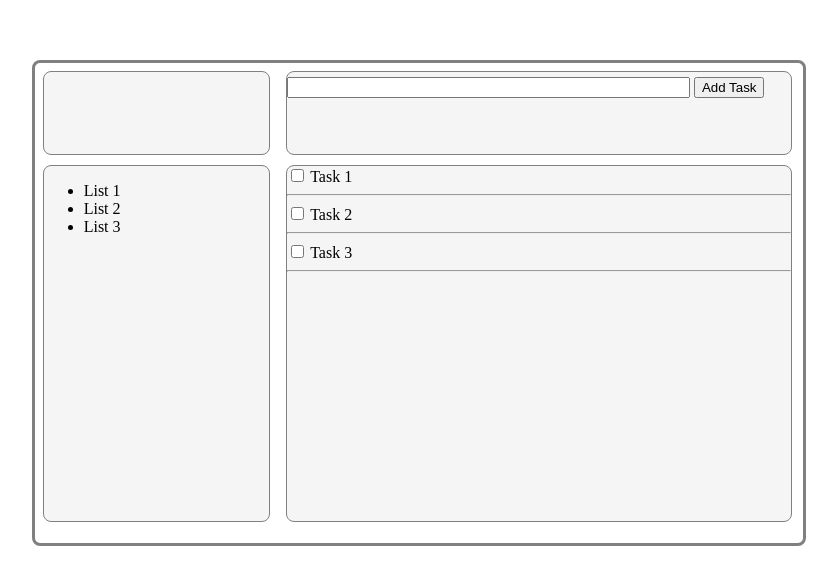
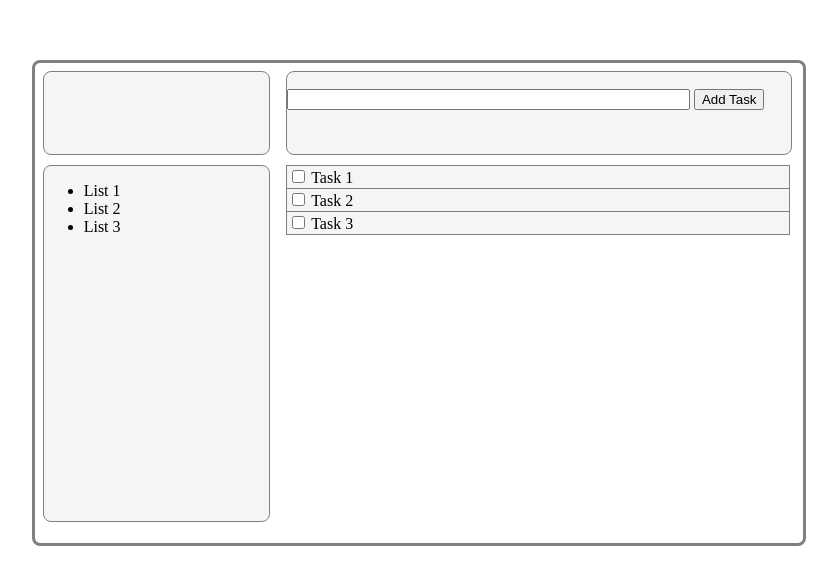
Before and after one commit to srikanth235/ClientTODOApp, a plain HTML site: page index.html in a window 1280 px wide. Shown: the part 204-788 px from the top of the page, without its empty margins (232-1069 px from the left). Drawn offline with nearby package versions, Linux system fonts and the light colour scheme.

Commit message:
Moving the task list implementation from div to table;

```diff
--- a/index.html
+++ b/index.html
@@ -1,6 +1,8 @@
 <html>
 <head>
 <link rel = "stylesheet" href = "stylesheet.css">
+<script src="http://cs498stk.appspot.com/jquery/1.2.0/jquery-1.8.2.min.js"></script>
+<script src="domevents.js"></script>
 </head>
 <body>
 <div class="container">
@@ -9,8 +11,8 @@
         </div>
         <div class = "rhs-top-box">
             <div class = "add-item">
-                <input class="user-input" type="text">
-                <input type = "button" value="Add Task">
+                <input id="user-input" type = "text" value = ""/>
+                <input id="add-task" type = "button" value="Add Task"/>
             </div>
         </div>
     </div>
@@ -23,12 +25,13 @@
             </ul>
         </div>
         <div class = "rhs-bottom-box">
-            <input type="checkbox" name="Task1" value="Task1"/> Task 1<br> <hr>
-            <input type="checkbox" name="Task2" value="Task2"/> Task 2<br> <hr>
-            <input type="checkbox" name="Task3" value="Task3"/> Task 3<br> <hr>
+            <table id="task-list" >
+                <tr><td><input type="checkbox" name="Task1" value="Task1"/> Task 1 </td></tr>
+                <tr><td><input type="checkbox" name="Task2" value="Task2"/> Task 2 </td></tr>
+                <tr><td><input type="checkbox" name="Task3" value="Task3"/> Task 3 </td><tr>
+            </table>
         </div>
         </div>
     </div>
-</div>
 </body>
 </html>
--- a/stylesheet.css
+++ b/stylesheet.css
@@ -51,13 +51,27 @@ div.container {
 }
 .rhs-bottom-box {
     width: 67%;
+    border: 0px;
+    background-color: white;
 }
 /* skeleton layout for dividing the screen into 4 boxes end here */
-.user-input{
+#user-input{
     width: 80%;
 }
 
 .add-item {
-    margin-top: 1%;
-    margin-bottom: 1%;
+    width: 100%;
+    height: 45%;
+    margin-top: 3.5%;
 }
+
+#task-list {
+    border: 1px solid gray;
+    width: 100%;
+    border-collapse: collapse;
+    background-color: #f5f5f5;
+}
+
+#task-list td {
+    border: 1px solid gray;
+}
```
